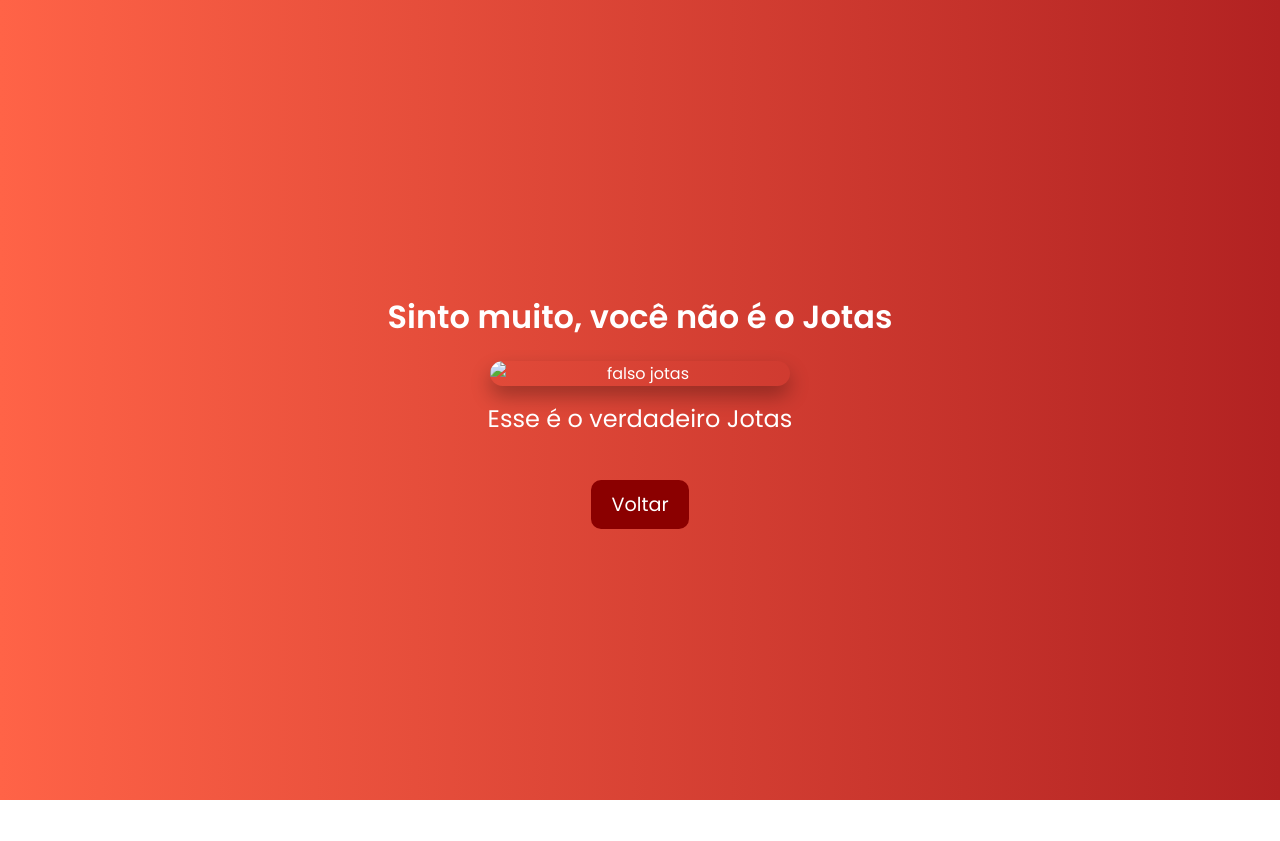
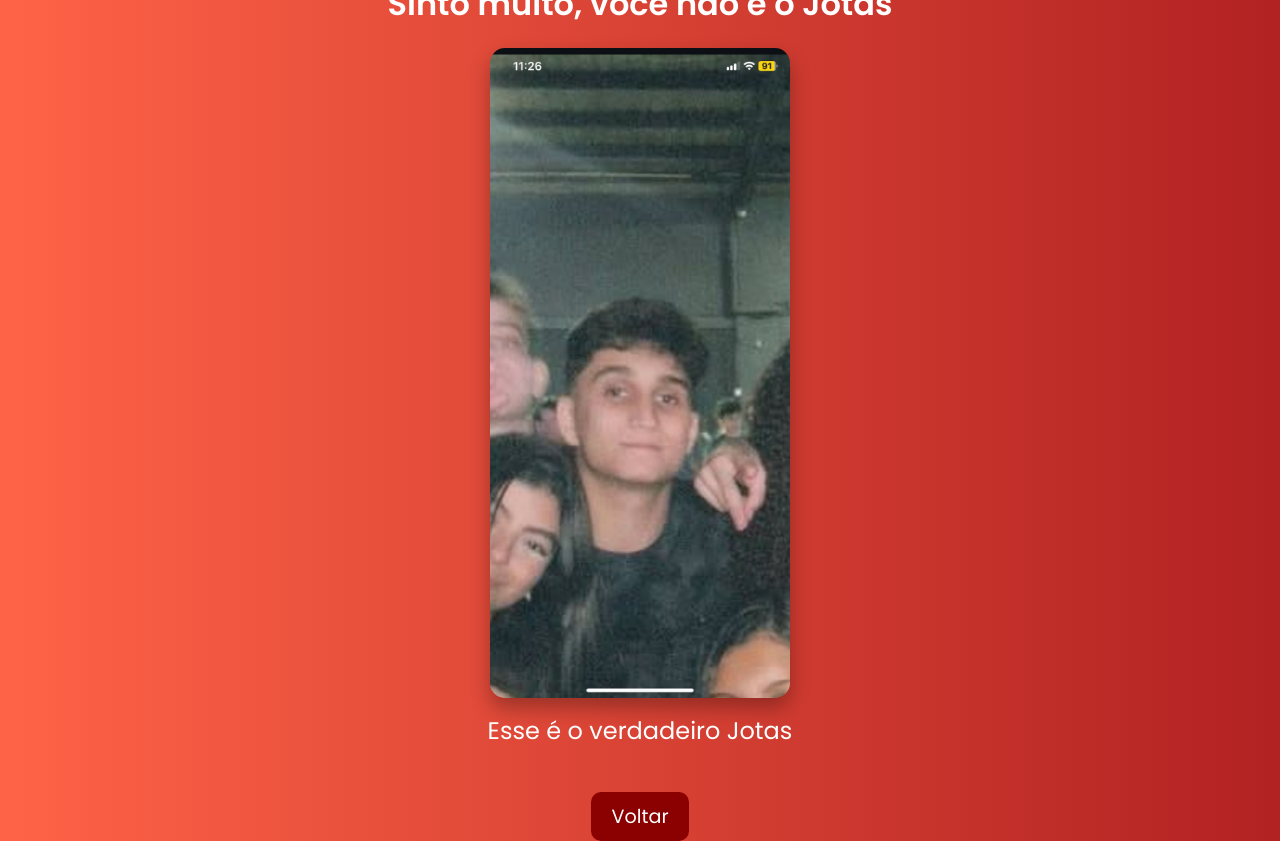
Before and after one commit to andrecaillaux749/Site-teste, a plain HTML site: page pagina-errada.html in a window 1280 px wide. Before the commit the page ends 800 px from the top, so only its background shows below. Drawn offline with Linux system fonts and the light colour scheme.

Commit message:
Update pagina-errada.html

```diff
--- a/pagina-errada.html
+++ b/pagina-errada.html
@@ -52,7 +52,7 @@
 </head>
 <body>
     <h1>Sinto muito, você não é o Jotas</h1>
-    <img src="img/WhatsApp Image 2025-01-22 at 11.26.39.jpeg" alt="falso jotas">
+    <img src="WhatsApp Image 2025-01-22 at 11.26.39.jpeg" alt="falso jotas">
     <p>Esse é o verdadeiro Jotas</p>
     <a href="index.html">Voltar</a>
 </body>
```
